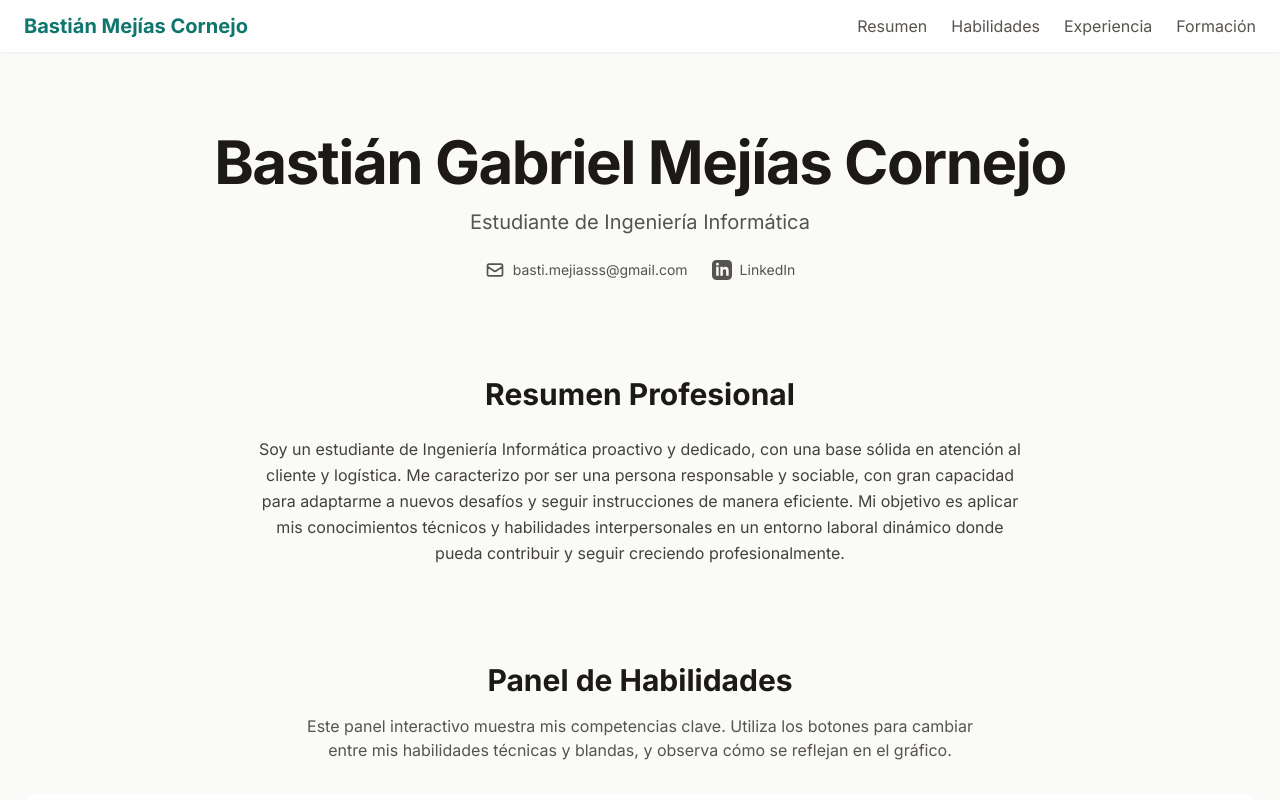
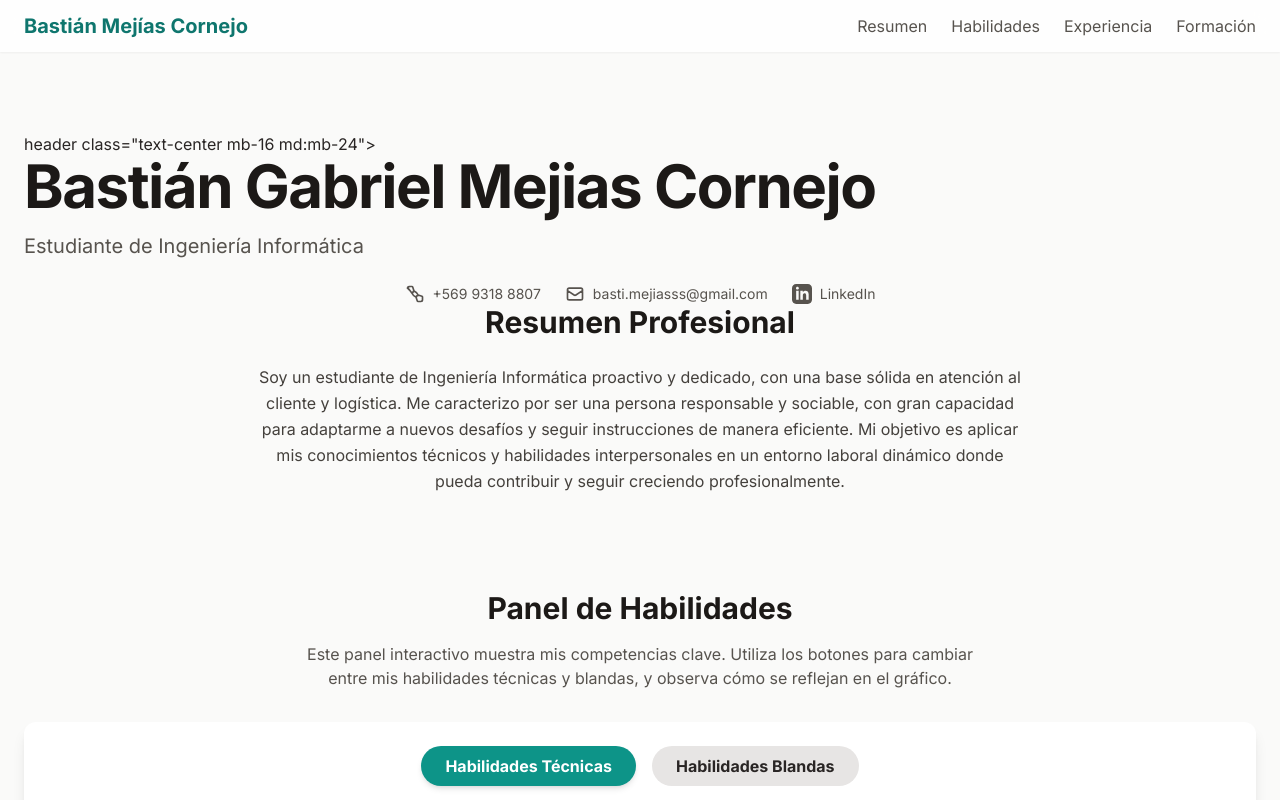
Before and after one commit to bastiivc/bastiivc.github.io, a plain HTML site: page index.html in a window 1280 px wide. Shown: the top 800 px of the page. Drawn offline with nearby package versions, Linux system fonts and the light colour scheme.

Commit message:
commit numero

```diff
--- a/index.html
+++ b/index.html
@@ -47,10 +47,14 @@
 
     <main class="container mx-auto px-6 py-12 md:py-20">
 
-        <header class="text-center mb-16 md:mb-24">
-            <h2 class="text-4xl md:text-6xl font-bold tracking-tight text-stone-900 mb-4">Bastián Gabriel Mejías Cornejo</h2>
+        header class="text-center mb-16 md:mb-24">
+            <h2 class="text-4xl md:text-6xl font-bold tracking-tight text-stone-900 mb-4">Bastián Gabriel Mejias Cornejo</h2>
             <p class="text-lg md:text-xl text-stone-600 mb-6">Estudiante de Ingeniería Informática</p>
-            <div class="flex justify-center items-center space-x-6 text-sm">
+            <div class="flex flex-col sm:flex-row justify-center items-center space-y-2 sm:space-y-0 sm:space-x-6 text-sm">
+                <a href="tel:+56993188807" class="text-stone-600 hover:text-teal-600 transition-colors flex items-center">
+                    <svg xmlns="http://www.w3.org/2000/svg" class="h-5 w-5 mr-2" fill="none" viewBox="0 0 24 24" stroke="currentColor"><path stroke-linecap="round" stroke-linejoin="round" stroke-width="2" d="M3 5a2 2 0 012-2h3.28a1 1 0 01.948.684l1.498 4.493a1 1 0 01-.502 1.21l-2.257 1.13a11.042 11.042 0 005.516 5.516l1.13-2.257a1 1 0 011.21-.502l4.493 1.498a1 1 0 01.684.949V19a2 2 0 01-2 2h-3.28a1 1 0 01-.948-.684l-1.498-4.493a1 1 0 01.502-1.21l2.257-1.13a11.042 11.042 0 00-5.516-5.516l-1.13 2.257a1 1 0 01-1.21.502L5 6.72A1 1 0 014.32 5H3z" /></svg>
+                    +569 9318 8807
+                </a>
                 <a href="mailto:basti.mejiasss@gmail.com" class="text-stone-600 hover:text-teal-600 transition-colors flex items-center">
                     <svg xmlns="http://www.w3.org/2000/svg" class="h-5 w-5 mr-2" fill="none" viewBox="0 0 24 24" stroke="currentColor"><path stroke-linecap="round" stroke-linejoin="round" stroke-width="2" d="M3 8l7.89 5.26a2 2 0 002.22 0L21 8M5 19h14a2 2 0 002-2V7a2 2 0 00-2-2H5a2 2 0 00-2 2v10a2 2 0 002 2z" /></svg>
                     basti.mejiasss@gmail.com
```
